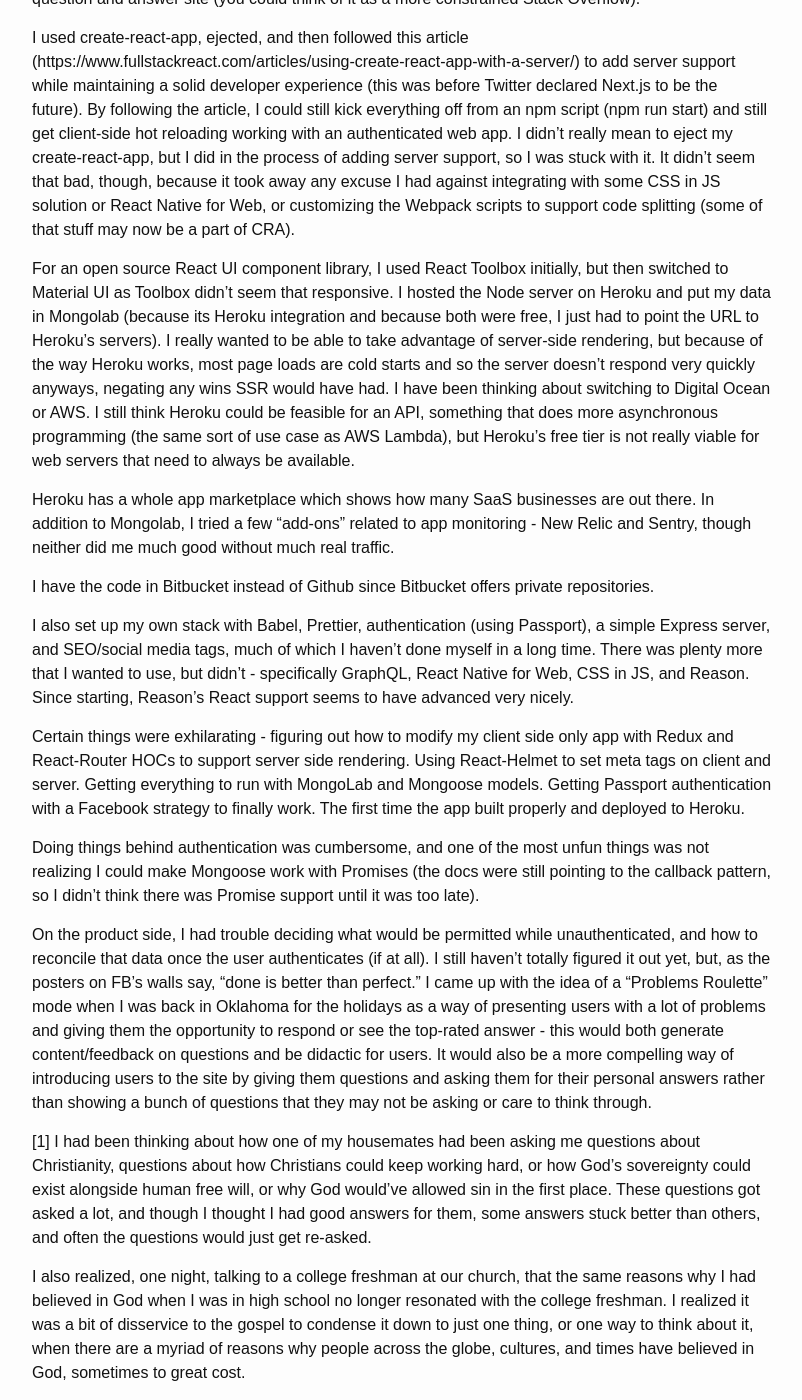
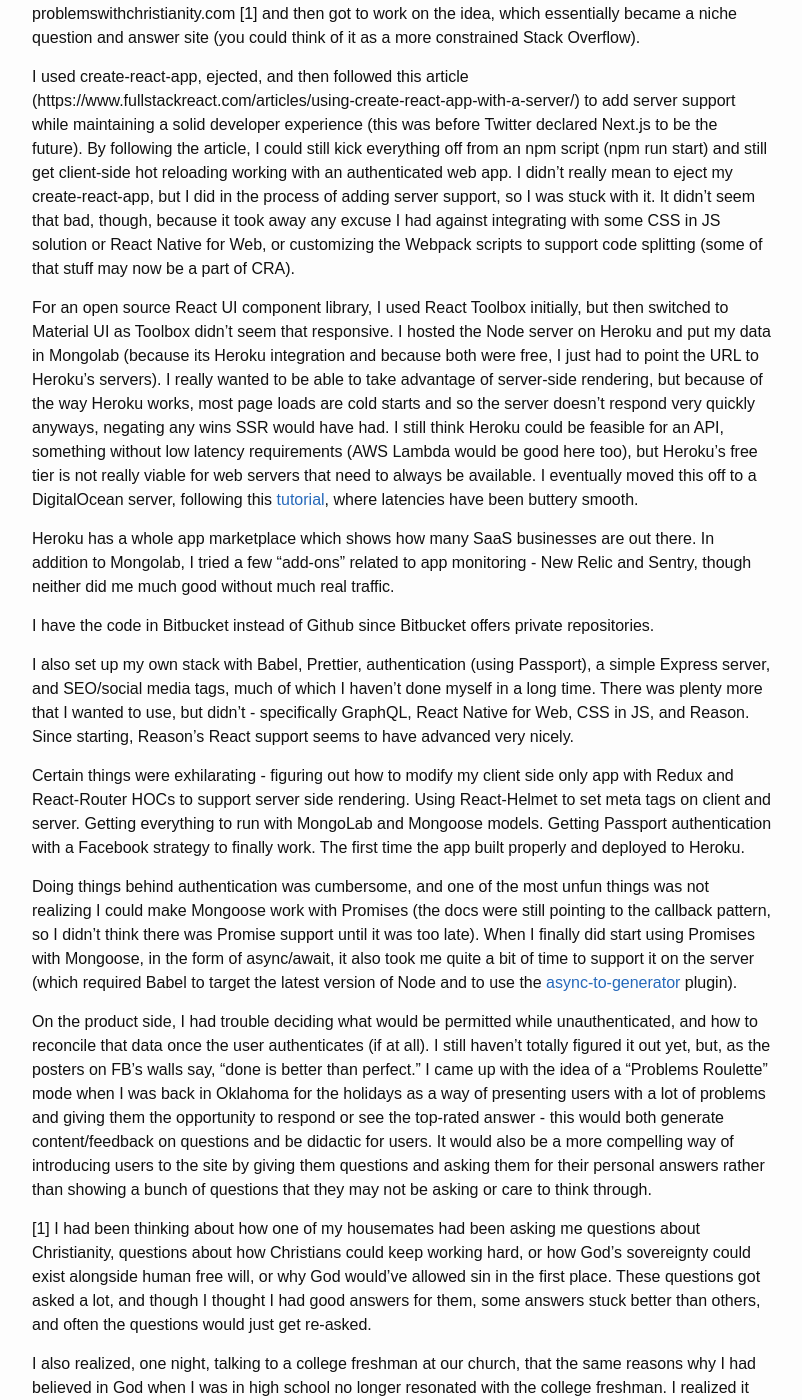
Before and after one commit to davidchang/davidandsuzi.com, a Jekyll site: the page built from _posts/2018-02-19-problems-with-christianity.md, in a window 1280 px wide and 1400 px high, scrolled down 414 px. Shown: the whole window, without its empty margins (238-1040 px from the left). Built offline with Jekyll 4.4.1, drawn with Linux system fonts in a browser that asks for light colours; comment, search, counter and statistics services are not loaded; some of the changed text lies outside the part shown.

Commit message:
amending Problems with Christianity blog post after hackathon

```diff
--- a/_posts/2018-02-19-problems-with-christianity.md
+++ b/_posts/2018-02-19-problems-with-christianity.md
@@ -12,13 +12,15 @@
 category: David
 ---
 
+\[Updated March 13, 2018\]
+
 It had been nearly 2 years since I had picked up a side project, so there was a bunch of modern libraries, techniques, and tools I hadn’t touched or learned. Twitter had been full of praise for create-react-app, React 16’s server side capabilities, React Router v4, and code splitting/tree-shaking/other perf hacks for several months, but I hadn’t gotten a chance to use any of them on my own, much less build something from scratch. Simultaneously, the chapter of FB had just closed and it made sense to try to get re-acclimatized to modern web development. So a side project seemed appropriate.
 
 I got an idea while reading my Bible at Zoka coffee in Kirkland. I went home later that day and bought problemswithchristianity.com [1] and then got to work on the idea, which essentially became a niche question and answer site (you could think of it as a more constrained Stack Overflow).
 
 I used create-react-app, ejected, and then followed this article (https://www.fullstackreact.com/articles/using-create-react-app-with-a-server/) to add server support while maintaining a solid developer experience (this was before Twitter declared Next.js to be the future). By following the article, I could still kick everything off from an npm script (npm run start) and still get client-side hot reloading working with an authenticated web app. I didn’t really mean to eject my create-react-app, but I did in the process of adding server support, so I was stuck with it. It didn’t seem that bad, though, because it took away any excuse I had against integrating with some CSS in JS solution or React Native for Web, or customizing the Webpack scripts to support code splitting (some of that stuff may now be a part of CRA).
 
-For an open source React UI component library, I used React Toolbox initially, but then switched to Material UI as Toolbox didn’t seem that responsive. I hosted the Node server on Heroku and put my data in Mongolab (because its Heroku integration and because both were free, I just had to point the URL to Heroku’s servers). I really wanted to be able to take advantage of server-side rendering, but because of the way Heroku works, most page loads are cold starts and so the server doesn’t respond very quickly anyways, negating any wins SSR would have had. I have been thinking about switching to Digital Ocean or AWS. I still think Heroku could be feasible for an API, something that does more asynchronous programming (the same sort of use case as AWS Lambda), but Heroku’s free tier is not really viable for web servers that need to always be available.
+For an open source React UI component library, I used React Toolbox initially, but then switched to Material UI as Toolbox didn’t seem that responsive. I hosted the Node server on Heroku and put my data in Mongolab (because its Heroku integration and because both were free, I just had to point the URL to Heroku’s servers). I really wanted to be able to take advantage of server-side rendering, but because of the way Heroku works, most page loads are cold starts and so the server doesn’t respond very quickly anyways, negating any wins SSR would have had. I still think Heroku could be feasible for an API, something without low latency requirements (AWS Lambda would be good here too), but Heroku’s free tier is not really viable for web servers that need to always be available. I eventually moved this off to a DigitalOcean server, following this [tutorial](https://scotch.io/tutorials/deploying-a-node-app-to-digital-ocean), where latencies have been buttery smooth.
 
 Heroku has a whole app marketplace which shows how many SaaS businesses are out there. In addition to Mongolab, I tried a few “add-ons” related to app monitoring - New Relic and Sentry, though neither did me much good without much real traffic.
 
@@ -28,7 +30,7 @@
 
 Certain things were exhilarating - figuring out how to modify my client side only app with Redux and React-Router HOCs to support server side rendering. Using React-Helmet to set meta tags on client and server. Getting everything to run with MongoLab and Mongoose models. Getting Passport authentication with a Facebook strategy to finally work. The first time the app built properly and deployed to Heroku.
 
-Doing things behind authentication was cumbersome, and one of the most unfun things was not realizing I could make Mongoose work with Promises (the docs were still pointing to the callback pattern, so I didn’t think there was Promise support until it was too late).
+Doing things behind authentication was cumbersome, and one of the most unfun things was not realizing I could make Mongoose work with Promises (the docs were still pointing to the callback pattern, so I didn’t think there was Promise support until it was too late). When I finally did start using Promises with Mongoose, in the form of async/await, it also took me quite a bit of time to support it on the server (which required Babel to target the latest version of Node and to use the [async-to-generator](https://babeljs.io/docs/plugins/transform-async-to-generator/) plugin).
 
 On the product side, I had trouble deciding what would be permitted while unauthenticated, and how to reconcile that data once the user authenticates (if at all). I still haven’t totally figured it out yet, but, as the posters on FB’s walls say, “done is better than perfect.” I came up with the idea of a “Problems Roulette” mode when I was back in Oklahoma for the holidays as a way of presenting users with a lot of problems and giving them the opportunity to respond or see the top-rated answer - this would both generate content/feedback on questions and be didactic for users. It would also be a more compelling way of introducing users to the site by giving them questions and asking them for their personal answers rather than showing a bunch of questions that they may not be asking or care to think through.
 
@@ -39,3 +41,12 @@
 So the idea of the site came by wanting to provide multiple different answers/perspectives to questions I was receiving, as well as serving as somewhat of a record or log of questions I’ve received from people and how I would respond to them. In that sense, it becomes a sort of educational apologetic resource.
 
 When asked about the goal of the site, I’ve typically answered regarding trying to get better SEO so that the site might show up when other users search these common questions, more than a real Q&A site with necessarily a lot of interaction.
+
+## Update (3/13/18)
+
+I took Problems to Christianity to Seattle's 2018 Code for the Kingdom [hackathon](https://codeforthekingdom.org/seattle-hackathon-2018.html), a Christian-based hackathon (this one was 24 hours) with different challenges and awards for both new code and preexisting code. I ended up tying for first place for preexisting code with this project - the big things I worked on were supporting unauthenticated actions, improving SEO/supporting better URL permalinks, and improving general UX, particularly around the Roulette mode. I also fixed some pretty critical bugs, like logging in on a problem page (which used to crash the server, but doesn't anymore)! I stayed up until 6am the first morning, then drove home and fell asleep for a few hours, before returning (and then proceeded to sleep 11 hours that night).
+
+<blockquote class="twitter-tweet" data-lang="en"><p lang="en" dir="ltr">So grateful for the team that worked on Ceaseless at <a href="https://twitter.com/code4thekingdom?ref_src=twsrc%5Etfw">@code4thekingdom</a> Seattle! <a href="https://twitter.com/hashtag/goteam?src=hash&amp;ref_src=twsrc%5Etfw">#goteam</a> <a href="https://twitter.com/hashtag/hackathon?src=hash&amp;ref_src=twsrc%5Etfw">#hackathon</a> <a href="https://twitter.com/hashtag/prayerapp?src=hash&amp;ref_src=twsrc%5Etfw">#prayerapp</a> <a href="https://t.co/pvsKSCtAcr">pic.twitter.com/pvsKSCtAcr</a></p>&mdash; Ceaseless Prayer (@ceaselessprayer) <a href="https://twitter.com/ceaselessprayer/status/973283569220009984?ref_src=twsrc%5Etfw">March 12, 2018</a></blockquote>
+<script async src="https://platform.twitter.com/widgets.js" charset="utf-8"></script>
+
+Much of the feedback I received centered around textual processing to do sentiment analysis and cluster questions and answers together - eg are two questions similar? What are the main points someone uses to answer these questions? Someone pointed me to [this](https://aws.amazon.com/comprehend/) offering from AWS that does NLP as a service.
```
